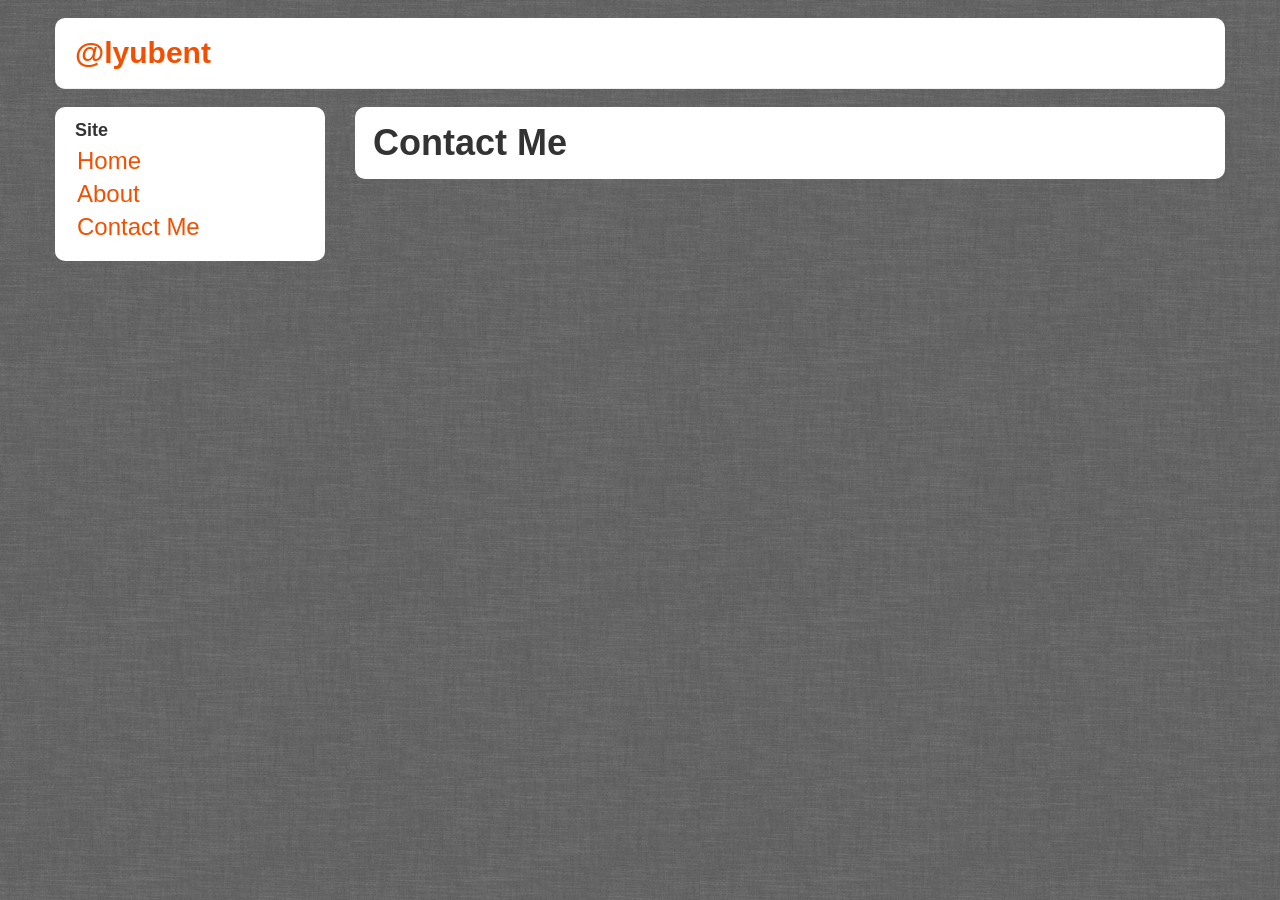
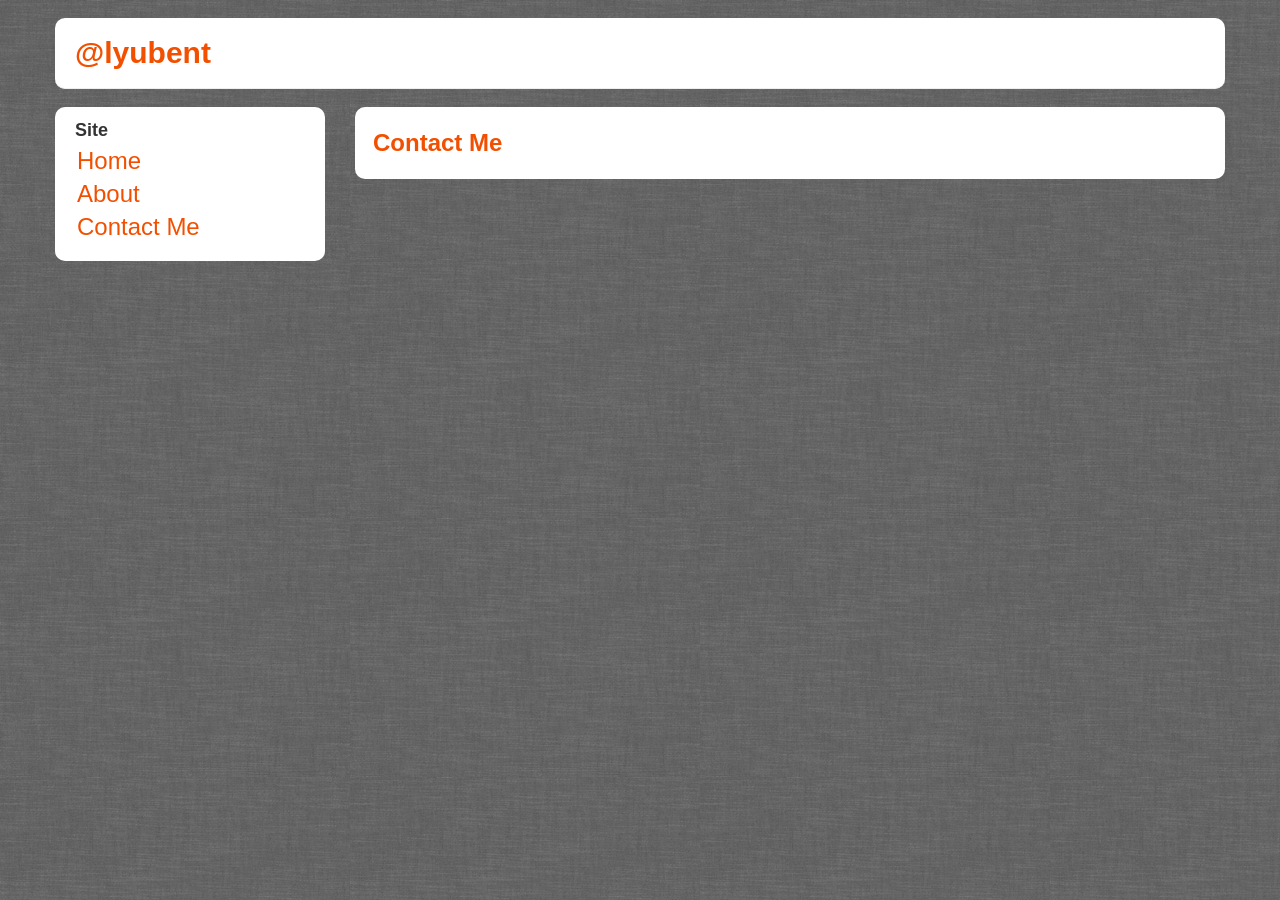
Before and after one commit to lyubent/lyubent.github.com, a Jekyll site: the page built from Contact/index.html, in a window 1280 px wide. Built offline with Jekyll 4.4.1, drawn with Linux system fonts in a browser that asks for light colours; some web fonts are replaced.

Commit message:
Updated Contact/index.html

```diff
--- a/Contact/index.html
+++ b/Contact/index.html
@@ -2,5 +2,5 @@
 layout: default
 ---
 <div class="post">
-    <h2 class="post-title">Contact Me</h2>
+    <h2 style="color:#F25000;">Contact Me</h2>
 </div>
```
